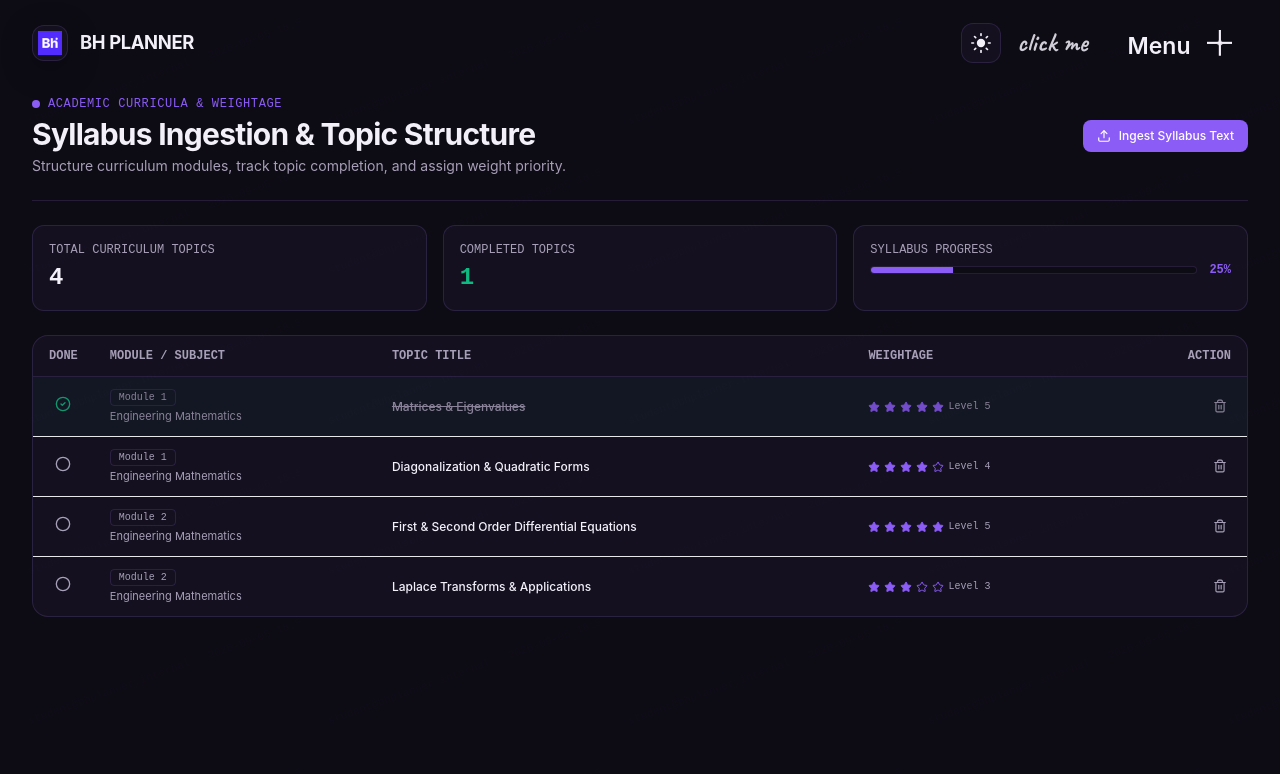
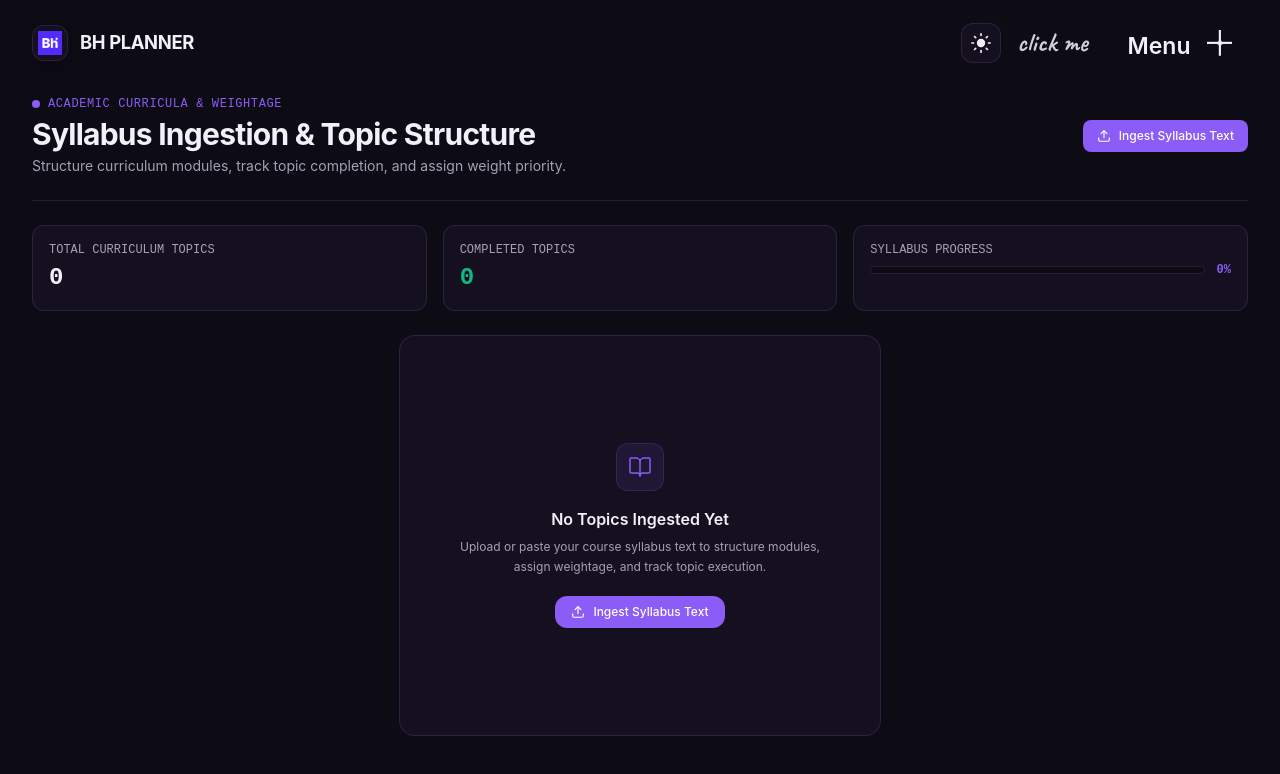
Before and after one commit to rehan-1002/BH_PLANNER, a Next.js app: page /dashboard/syllabus in a window 1280 px wide. Shown: the top 774 px of the page. Built offline with nearby package versions, Linux system fonts and the light colour scheme.

Commit message:
feat(dashboard): remove hardcoded demo data and add persistent empty states

```diff
--- a/app/dashboard/calendar/page.tsx
+++ b/app/dashboard/calendar/page.tsx
@@ -1,6 +1,6 @@
 "use client";
 
-import { useState } from "react";
+import { useState, useEffect } from "react";
 import { CalendarDays, Flag, Clock, Plus, Trash2, ArrowRight } from "lucide-react";
 
 interface Milestone {
@@ -11,29 +11,7 @@ interface Milestone {
   weight: "High" | "Critical" | "Standard";
 }
 
-const defaultMilestones: Milestone[] = [
-  {
-    id: "m_1",
-    subject: "Engineering Mathematics",
-    title: "Midterm: Linear Algebra & Differential Equations",
-    examDate: "2026-09-28",
-    weight: "Critical",
-  },
-  {
-    id: "m_2",
-    subject: "Computer Systems & Networks",
-    title: "Final Lab Practical: Socket Programming",
-    examDate: "2026-10-14",
-    weight: "High",
-  },
-  {
-    id: "m_3",
-    subject: "Engineering Mathematics",
-    title: "Final Comprehensive Exam",
-    examDate: "2026-11-04",
-    weight: "Critical",
-  },
-];
+const STORAGE_KEY_MILESTONES = "bh_calendar_milestones";
 
 function calculateDaysRemaining(targetDateStr: string): number {
   const target = new Date(targetDateStr + "T00:00:00");
@@ -43,12 +21,35 @@ function calculateDaysRemaining(targetDateStr: string): number {
 }
 
 export default function CalendarPage() {
-  const [milestones, setMilestones] = useState<Milestone[]>(defaultMilestones);
+  const [milestones, setMilestones] = useState<Milestone[]>([]);
+  const [isLoaded, setIsLoaded] = useState(false);
   const [showAddModal, setShowAddModal] = useState(false);
   const [subject, setSubject] = useState("");
   const [title, setTitle] = useState("");
   const [examDate, setExamDate] = useState("");
   const [weight, setWeight] = useState<"High" | "Critical" | "Standard">("High");
+
+  useEffect(() => {
+    try {
+      const stored = localStorage.getItem(STORAGE_KEY_MILESTONES);
+      if (stored) {
+        setMilestones(JSON.parse(stored));
+      }
+    } catch {
+      // ignore
+    } finally {
+      setIsLoaded(true);
+    }
+  }, []);
+
+  const saveMilestones = (newMilestones: Milestone[]) => {
+    setMilestones(newMilestones);
+    try {
+      localStorage.setItem(STORAGE_KEY_MILESTONES, JSON.stringify(newMilestones));
+    } catch (e) {
+      console.error("Failed to save milestones to storage", e);
+    }
+  };
 
   const handleAddMilestone = (e: React.FormEvent) => {
     e.preventDefault();
@@ -59,9 +60,8 @@ export default function CalendarPage() {
       examDate,
       weight,
     };
-    setMilestones((prev) =>
-      [...prev, newM].sort((a, b) => a.examDate.localeCompare(b.examDate))
-    );
+    const updated = [...milestones, newM].sort((a, b) => a.examDate.localeCompare(b.examDate));
+    saveMilestones(updated);
     setSubject("");
     setTitle("");
     setExamDate("");
@@ -69,7 +69,8 @@ export default function CalendarPage() {
   };
 
   const handleDeleteMilestone = (id: string) => {
-    setMilestones((prev) => prev.filter((m) => m.id !== id));
+    const updated = milestones.filter((m) => m.id !== id);
+    saveMilestones(updated);
   };
 
   return (
@@ -93,7 +94,7 @@ export default function CalendarPage() {
           <button
             type="button"
             onClick={() => setShowAddModal(true)}
-            className="inline-flex items-center space-x-2 px-3.5 py-2 rounded-lg bg-accent text-white text-xs font-medium hover:bg-accent-hover transition-colors"
+            className="inline-flex items-center space-x-2 px-3.5 py-2 rounded-lg bg-accent text-white text-xs font-medium hover:bg-accent/90 transition-colors shadow-sm"
           >
             <Plus className="w-3.5 h-3.5" />
             <span>Add Exam Milestone</span>
@@ -101,7 +102,26 @@ export default function CalendarPage() {
         </div>
       </div>
 
-      {/* Runway Timeline Surface */}
+      {/* Runway Timeline Surface or Clean Empty State */}
+      {isLoaded && milestones.length === 0 ? (
+        <div className="flex-1 flex flex-col items-center justify-center p-12 rounded-2xl bg-panel border border-panel-border text-center max-w-xl mx-auto my-8">
+          <div className="w-12 h-12 rounded-xl bg-accent/10 border border-accent/20 flex items-center justify-center text-accent mb-4">
+            <CalendarDays className="w-6 h-6 text-accent" strokeWidth={1.5} />
+          </div>
+          <h2 className="text-base font-semibold text-foreground mb-1.5">No Milestones Scheduled</h2>
+          <p className="text-xs text-muted max-w-sm mb-5 leading-relaxed">
+            Add your exam dates and assignment deadlines to compute a real-time countdown runway.
+          </p>
+          <button
+            type="button"
+            onClick={() => setShowAddModal(true)}
+            className="inline-flex items-center space-x-2 px-4 py-2 rounded-xl bg-accent text-white text-xs font-medium hover:bg-accent/90 transition-colors shadow-sm"
+          >
+            <Plus className="w-3.5 h-3.5" />
+            <span>Add Exam Milestone</span>
+          </button>
+        </div>
+      ) : (
         <div className="space-y-4">
           {milestones.map((m) => {
             const daysLeft = calculateDaysRemaining(m.examDate);
@@ -166,6 +186,7 @@ export default function CalendarPage() {
             );
           })}
         </div>
+      )}
 
       {/* Add Milestone Modal */}
       {showAddModal && (
--- a/app/dashboard/layout.tsx
+++ b/app/dashboard/layout.tsx
@@ -13,7 +13,7 @@ export default function DashboardLayout({
   children: React.ReactNode;
 }) {
   return (
-    <CaptureShield userEmail="student@bhplanner.internal" enableBlurProtection={true} enableWatermark={true}>
+    <CaptureShield enableBlurProtection={true} enableWatermark={false}>
       <div className="relative w-full min-h-screen flex flex-col pt-24 pb-16 px-4 sm:px-8 max-w-7xl mx-auto">
         {/* Sterling Gate: Kinetic Navigation Header */}
         <KineticNav />
--- a/app/dashboard/overview/page.tsx
+++ b/app/dashboard/overview/page.tsx
@@ -30,11 +30,9 @@ export default function OverviewPage() {
   const [generating, setGenerating] = useState(false);
   const [collegeHours, setCollegeHours] = useState({ start: "09:00", end: "16:30" });
   const [commuteMinutes, setCommuteMinutes] = useState(60);
-  const [examSubject, setExamSubject] = useState("Engineering Mathematics");
-  const [examDate, setExamDate] = useState("2026-09-28");
-  const [syllabusTopics, setSyllabusTopics] = useState(
-    "Linear Algebra & Matrices\nDifferential Equations\nMultivariable Calculus\nLaplace Transforms"
-  );
+  const [examSubject, setExamSubject] = useState("");
+  const [examDate, setExamDate] = useState("");
+  const [syllabusTopics, setSyllabusTopics] = useState("");
 
   useEffect(() => {
     const today = new Date().toISOString().slice(0, 10);
@@ -418,6 +416,7 @@ export default function OverviewPage() {
                   <input
                     type="text"
                     required
+                    placeholder="e.g. Engineering Mathematics"
                     value={examSubject}
                     onChange={(e) => setExamSubject(e.target.value)}
                     className="w-full px-3 py-2 rounded-lg bg-canvas/60 border border-panel-border text-xs text-foreground"
@@ -444,6 +443,7 @@ export default function OverviewPage() {
                 <textarea
                   rows={4}
                   required
+                  placeholder={"e.g.\nLinear Algebra & Matrices\nDifferential Equations\nMultivariable Calculus"}
                   value={syllabusTopics}
                   onChange={(e) => setSyllabusTopics(e.target.value)}
                   className="w-full p-3 rounded-lg bg-canvas/60 border border-panel-border text-xs text-foreground font-mono"
--- a/app/dashboard/syllabus/page.tsx
+++ b/app/dashboard/syllabus/page.tsx
@@ -1,6 +1,6 @@
 "use client";
 
-import { useState } from "react";
+import { useState, useEffect } from "react";
 import { BookOpen, Plus, CheckCircle2, Circle, Star, Upload, FileText, Trash2 } from "lucide-react";
 
 interface SyllabusTopicItem {
@@ -12,55 +12,45 @@ interface SyllabusTopicItem {
   completed: boolean;
 }
 
-const defaultTopics: SyllabusTopicItem[] = [
-  {
-    id: "top_01",
-    subject: "Engineering Mathematics",
-    module: "Module 1",
-    title: "Matrices & Eigenvalues",
-    weightage: 5,
-    completed: true,
-  },
-  {
-    id: "top_02",
-    subject: "Engineering Mathematics",
-    module: "Module 1",
-    title: "Diagonalization & Quadratic Forms",
-    weightage: 4,
-    completed: false,
-  },
-  {
-    id: "top_03",
-    subject: "Engineering Mathematics",
-    module: "Module 2",
-    title: "First & Second Order Differential Equations",
-    weightage: 5,
-    completed: false,
-  },
-  {
-    id: "top_04",
-    subject: "Engineering Mathematics",
-    module: "Module 2",
-    title: "Laplace Transforms & Applications",
-    weightage: 3,
-    completed: false,
-  },
-];
+const STORAGE_KEY_TOPICS = "bh_syllabus_topics";
 
 export default function SyllabusPage() {
-  const [topics, setTopics] = useState<SyllabusTopicItem[]>(defaultTopics);
+  const [topics, setTopics] = useState<SyllabusTopicItem[]>([]);
+  const [isLoaded, setIsLoaded] = useState(false);
   const [showIngestModal, setShowIngestModal] = useState(false);
   const [pastedText, setPastedText] = useState("");
-  const [subjectInput, setSubjectInput] = useState("Computer Systems & Networks");
+  const [subjectInput, setSubjectInput] = useState("");
+
+  useEffect(() => {
+    try {
+      const stored = localStorage.getItem(STORAGE_KEY_TOPICS);
+      if (stored) {
+        setTopics(JSON.parse(stored));
+      }
+    } catch {
+      // ignore
+    } finally {
+      setIsLoaded(true);
+    }
+  }, []);
+
+  const saveTopics = (newTopics: SyllabusTopicItem[]) => {
+    setTopics(newTopics);
+    try {
+      localStorage.setItem(STORAGE_KEY_TOPICS, JSON.stringify(newTopics));
+    } catch (e) {
+      console.error("Failed to save topics to storage", e);
+    }
+  };
 
   const toggleTopicCompleted = (id: string) => {
-    setTopics((prev) =>
-      prev.map((t) => (t.id === id ? { ...t, completed: !t.completed } : t))
-    );
+    const updated = topics.map((t) => (t.id === id ? { ...t, completed: !t.completed } : t));
+    saveTopics(updated);
   };
 
   const deleteTopic = (id: string) => {
-    setTopics((prev) => prev.filter((t) => t.id !== id));
+    const updated = topics.filter((t) => t.id !== id);
+    saveTopics(updated);
   };
 
   const handleParseSyllabus = (e: React.FormEvent) => {
@@ -71,7 +61,6 @@ export default function SyllabusPage() {
       .filter((l) => l.length > 0);
 
     const parsed: SyllabusTopicItem[] = lines.map((line, idx) => {
-      // Auto-extract module if line starts with Module
       let module = "Core Curriculum";
       let title = line;
       if (line.toLowerCase().startsWith("module") || line.toLowerCase().startsWith("unit")) {
@@ -84,16 +73,17 @@ export default function SyllabusPage() {
 
       return {
         id: "top_parsed_" + Date.now() + "_" + idx,
-        subject: subjectInput,
+        subject: subjectInput || "General Curriculum",
         module,
         title,
-        weightage: 3 + (idx % 3), // baseline derived weight
+        weightage: 3 + (idx % 3),
         completed: false,
       };
     });
 
-    setTopics((prev) => [...prev, ...parsed]);
+    saveTopics([...topics, ...parsed]);
     setPastedText("");
+    setSubjectInput("");
     setShowIngestModal(false);
   };
 
@@ -122,7 +112,7 @@ export default function SyllabusPage() {
           <button
             type="button"
             onClick={() => setShowIngestModal(true)}
-            className="inline-flex items-center space-x-2 px-3.5 py-2 rounded-lg bg-accent text-white text-xs font-medium hover:bg-accent-hover transition-colors"
+            className="inline-flex items-center space-x-2 px-3.5 py-2 rounded-lg bg-accent text-white text-xs font-medium hover:bg-accent/90 transition-colors shadow-sm"
           >
             <Upload className="w-3.5 h-3.5" />
             <span>Ingest Syllabus Text</span>
@@ -154,7 +144,26 @@ export default function SyllabusPage() {
         </div>
       </div>
 
-      {/* Topics List Table */}
+      {/* Topics List Table or Clean Empty State */}
+      {isLoaded && topics.length === 0 ? (
+        <div className="flex-1 flex flex-col items-center justify-center p-12 rounded-2xl bg-panel border border-panel-border text-center max-w-xl mx-auto my-8">
+          <div className="w-12 h-12 rounded-xl bg-accent/10 border border-accent/20 flex items-center justify-center text-accent mb-4">
+            <BookOpen className="w-6 h-6 text-accent" strokeWidth={1.5} />
+          </div>
+          <h2 className="text-base font-semibold text-foreground mb-1.5">No Topics Ingested Yet</h2>
+          <p className="text-xs text-muted max-w-sm mb-5 leading-relaxed">
+            Upload or paste your course syllabus text to structure modules, assign weightage, and track topic execution.
+          </p>
+          <button
+            type="button"
+            onClick={() => setShowIngestModal(true)}
+            className="inline-flex items-center space-x-2 px-4 py-2 rounded-xl bg-accent text-white text-xs font-medium hover:bg-accent/90 transition-colors shadow-sm"
+          >
+            <Upload className="w-3.5 h-3.5" />
+            <span>Ingest Syllabus Text</span>
+          </button>
+        </div>
+      ) : (
         <div className="rounded-2xl bg-panel border border-panel-border overflow-hidden">
           <div className="overflow-x-auto">
             <table className="w-full text-left text-xs font-mono">
@@ -228,6 +237,7 @@ export default function SyllabusPage() {
             </table>
           </div>
         </div>
+      )}
 
       {/* Ingestion Modal */}
       {showIngestModal && (
@@ -255,9 +265,10 @@ export default function SyllabusPage() {
                 <input
                   type="text"
                   required
+                  placeholder="e.g. Computer Science or Engineering Physics"
                   value={subjectInput}
                   onChange={(e) => setSubjectInput(e.target.value)}
-                  className="w-full px-3 py-2 rounded-lg bg-canvas/60 border border-panel-border text-xs text-foreground"
+                  className="w-full px-3 py-2 rounded-lg bg-canvas/60 border border-panel-border text-xs text-foreground placeholder:text-muted/50"
                 />
               </div>
 
@@ -271,7 +282,7 @@ export default function SyllabusPage() {
                   placeholder={`Module 1: Network Layer Protocols\nModule 1: IP Addressing and Subnetting\nModule 2: Transport Layer & TCP Congestion`}
                   value={pastedText}
                   onChange={(e) => setPastedText(e.target.value)}
-                  className="w-full p-3 rounded-lg bg-canvas/60 border border-panel-border text-xs text-foreground font-mono"
+                  className="w-full p-3 rounded-lg bg-canvas/60 border border-panel-border text-xs text-foreground font-mono placeholder:text-muted/50"
                 />
               </div>
 
@@ -285,7 +296,7 @@ export default function SyllabusPage() {
                 </button>
                 <button
                   type="submit"
-                  className="px-5 py-2 rounded-lg bg-accent text-white text-xs font-medium hover:bg-accent-hover transition-colors"
+                  className="px-5 py-2 rounded-lg bg-accent text-white text-xs font-medium hover:bg-accent/90 transition-colors shadow-sm"
                 >
                   Parse & Ingest Topics
                 </button>
--- a/app/layout.tsx
+++ b/app/layout.tsx
@@ -20,7 +20,7 @@ export default function RootLayout({
     <html lang="en" className="dark" suppressHydrationWarning>
       <body className="bg-canvas text-foreground min-h-screen relative antialiased selection:bg-accent/30 selection:text-foreground">
         {/* Global Security Deterrence Wrapper */}
-        <CaptureShield userEmail="student@bhplanner.internal" enableBlurProtection={false} enableWatermark={false}>
+        <CaptureShield enableBlurProtection={false} enableWatermark={false}>
           <main className="w-full min-h-screen flex flex-col">
             {children}
           </main>
--- a/components/security/capture-shield.tsx
+++ b/components/security/capture-shield.tsx
@@ -19,9 +19,9 @@ interface CaptureShieldProps {
  * - Print styles handled via @media print in globals.css.
  */
 export function CaptureShield({
-  userEmail = "student@bhplanner.internal",
+  userEmail = "",
   enableBlurProtection = true,
-  enableWatermark = true,
+  enableWatermark = false,
   children,
 }: CaptureShieldProps) {
   const [isBlurred, setIsBlurred] = useState(false);
```
Lines whose indentation alone changed are shown as unchanged.
